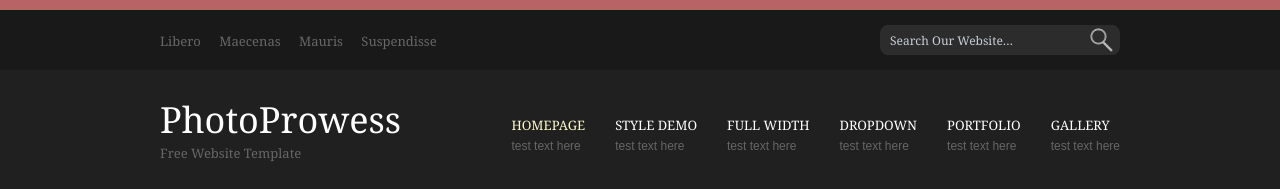
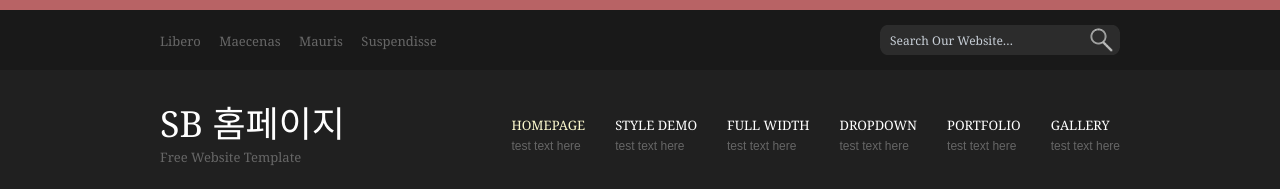
Before and after one commit to eomiksam/SD-homepage, a plain HTML site: page index.html in a window 1280 px wide. Shown: the top 189 px of the page. Drawn offline with Linux system fonts and the light colour scheme.

Commit message:
Update index.html

```diff
--- a/index.html
+++ b/index.html
@@ -84,7 +84,7 @@ swfobject.embedSWF('layout/scripts/piecemaker/piecemaker.swf', 'piecemaker', '96
 <div class="wrapper col2">
   <div id="header" class="clear">
     <div class="fl_left">
-      <h1><a href="index.html">PhotoProwess</a></h1>
+      <h1><a href="index.html">SB 홈페이지</a></h1>
       <p>Free Website Template</p>
     </div>
     <div id="topnav">
```
